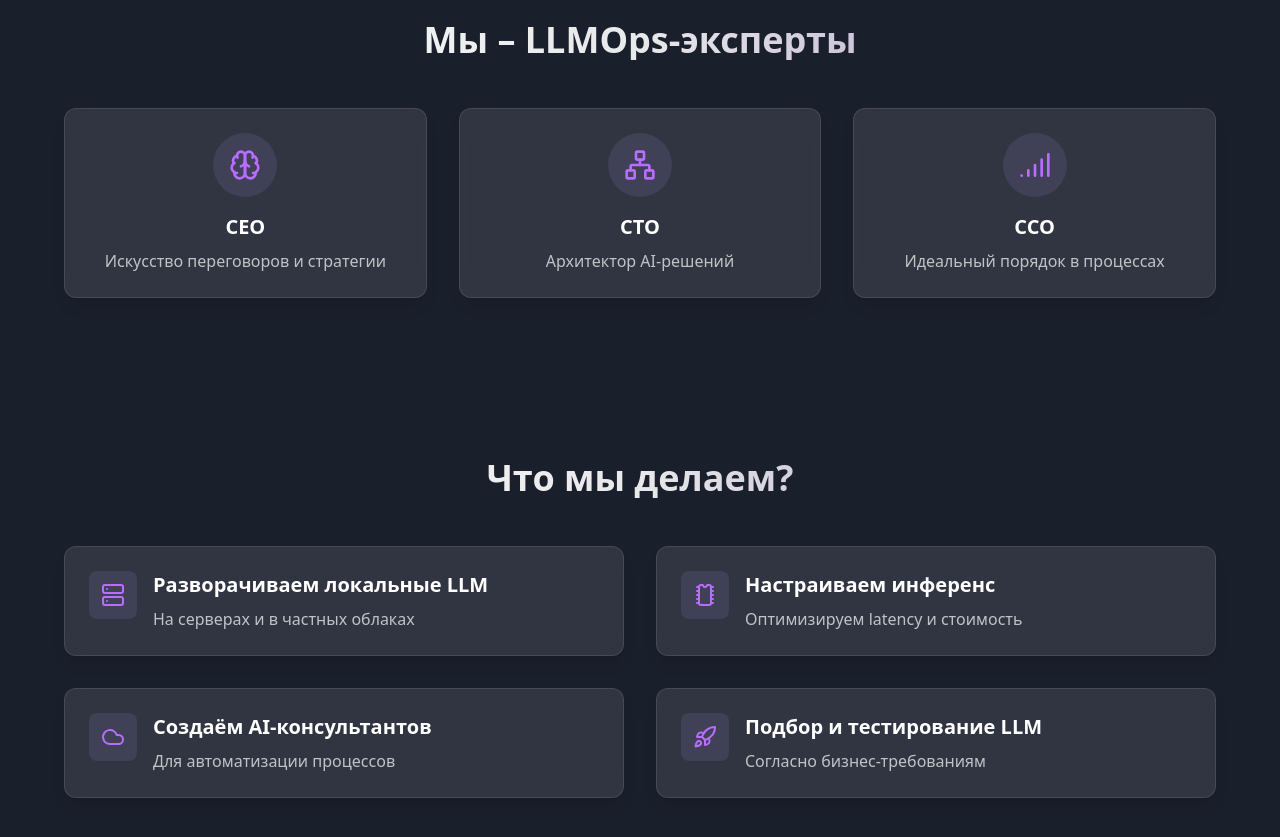
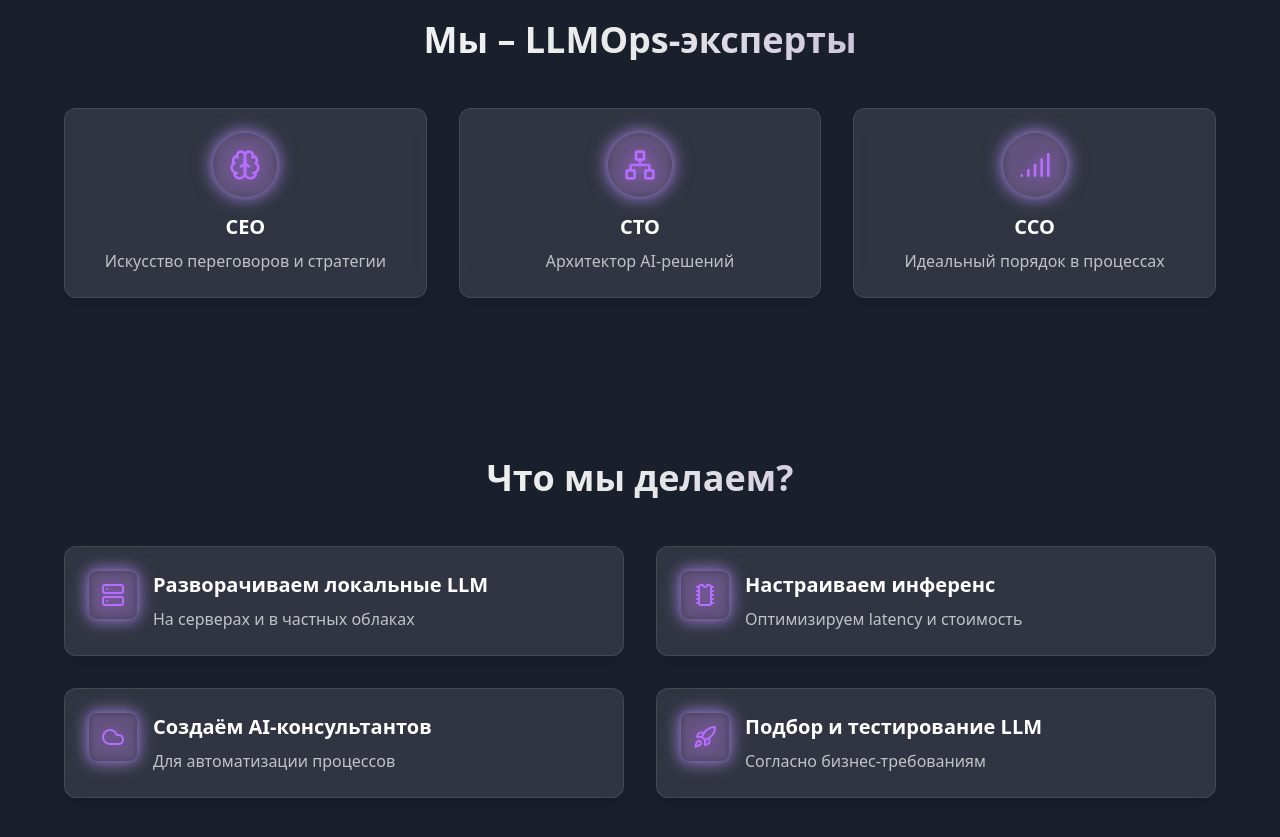
Before and after one commit to vionaaru/mystic-ai-landing, a React (Vite) app: page / in a window 1280 px wide. Shown: the part 860-1697 px from the top of the page. Built offline with nearby package versions, Linux system fonts and the light colour scheme.

Commit message:
Enhance icon appearance
The icons were too dark, so their appearance was improved to make them more prominent and visually appealing.

```diff
--- a/src/components/ServicesGrid.tsx
+++ b/src/components/ServicesGrid.tsx
@@ -37,11 +37,13 @@ const ServicesGrid = () => {
             return (
               <div
                 key={service.title}
-                className="glass-panel rounded-xl p-6 transition-all duration-300 hover:scale-105 group"
+                className="glass-panel rounded-xl p-6 transition-all duration-300 hover:scale-105 group cursor-pointer"
               >
                 <div className="flex items-start">
-                  <div className="w-12 h-12 rounded-lg flex items-center justify-center bg-accent/20 group-hover:animate-glow-pulse mr-4">
-                    <Icon className="w-6 h-6 text-neon-purple" />
+                  <div className="w-12 h-12 rounded-lg flex items-center justify-center bg-neon-purple/10 mr-4 relative before:absolute before:inset-0 before:rounded-lg before:bg-neon-purple/5 before:backdrop-blur-sm before:animate-glow-pulse">
+                    <div className="relative z-10 transform transition-transform duration-300 group-hover:scale-110">
+                      <Icon className="w-6 h-6 text-neon-purple drop-shadow-[0_0_8px_rgba(183,110,255,0.8)]" />
+                    </div>
                   </div>
                   <div>
                     <h3 className="text-xl font-bold mb-2">{service.title}</h3>
--- a/src/components/TeamSection.tsx
+++ b/src/components/TeamSection.tsx
@@ -32,11 +32,13 @@ const TeamSection = () => {
             return (
               <div
                 key={member.role}
-                className="glass-panel rounded-xl p-6 transition-all duration-300 hover:scale-105 group"
+                className="glass-panel rounded-xl p-6 transition-all duration-300 hover:scale-105 group cursor-pointer"
               >
                 <div className="flex flex-col items-center text-center">
-                  <div className="w-16 h-16 rounded-full flex items-center justify-center bg-accent/20 mb-4 group-hover:animate-glow-pulse">
-                    <Icon className="w-8 h-8 text-neon-purple" />
+                  <div className="w-16 h-16 rounded-full flex items-center justify-center bg-neon-purple/10 mb-4 relative before:absolute before:inset-0 before:rounded-full before:bg-neon-purple/5 before:backdrop-blur-sm before:animate-glow-pulse">
+                    <div className="relative z-10 transform transition-transform duration-300 group-hover:scale-110">
+                      <Icon className="w-8 h-8 text-neon-purple drop-shadow-[0_0_8px_rgba(183,110,255,0.8)]" />
+                    </div>
                   </div>
                   <h3 className="text-xl font-bold mb-2">{member.role}</h3>
                   <p className="text-white/70">{member.description}</p>
```
